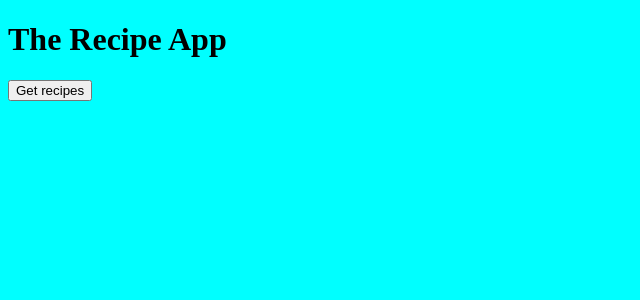
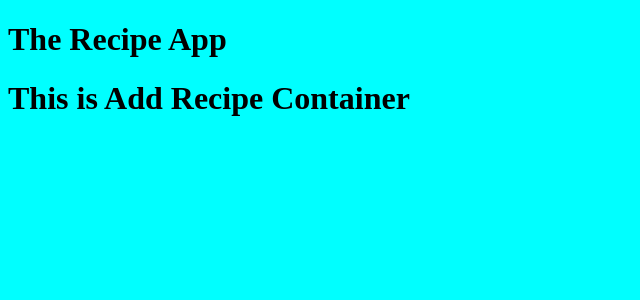
Before and after one commit to Wunderpuss-Photogenicus/Recipedia, a React app: page /addrecipe in a window 1280 px wide. Shown: the top 300 px of the page, without its empty margins (0-640 px from the left). Built offline with nearby package versions, Linux system fonts and the light colour scheme.

Commit message:
added pseudocode for redux thunk, added react router functionality

```diff
--- a/client/App.jsx
+++ b/client/App.jsx
@@ -2,9 +2,9 @@ import React, { Component } from 'react';
 // import Wrapper from './containers/MainContainer.jsx';
 import { render } from 'react-dom';
 import { BrowserRouter, Route, Switch} from 'react-router-dom';
-import store from './store';
-import { Provider } from 'react-redux';
 import LandingPageContainer from './components/LandingPage/LandingPageContainer.jsx'
+import ViewRecipeContainer from './components/ViewRecipe/ViewRecipeContainer.jsx'
+import AddRecipeContainer from './components/AddRecipe/AddRecipeContainer.jsx'
 
 class App extends Component {
   constructor(props) {
@@ -16,14 +16,22 @@ class App extends Component {
   */
   render() {
     return(
-      <Provider store={store}>
-        <LandingPageContainer />
-      </Provider>
+      <Switch>
+        <Route exact path="/">
+          <LandingPageContainer />
+        </Route>
+        <Route path="/addrecipe">
+          <AddRecipeContainer />
+        </Route>
+        <Route path="/viewrecipe">
+          <ViewRecipeContainer />
+        </Route>
+      </Switch>
     )
   }
 }
 
 
-
+//<Route path="/addrecipe" component={AddRecipeContainer} />
 
 export default App;
--- a/client/components/AddRecipe/AddRecipeContainer.jsx
+++ b/client/components/AddRecipe/AddRecipeContainer.jsx
@@ -0,0 +1,21 @@
+import React, { Component } from 'react';
+import * as actions from '../../actions/actions'
+import { connect } from 'react-redux';
+
+class AddRecipeContainer extends Component {
+
+  constructor(props){
+    super(props)
+  }
+
+  render() {
+
+    return (
+      <div>
+        <h1>This is Add Recipe Container</h1>
+      </div>
+    )
+  }
+}
+
+export default AddRecipeContainer;
--- a/client/components/ViewRecipe/ViewRecipeContainer.jsx
+++ b/client/components/ViewRecipe/ViewRecipeContainer.jsx
@@ -1 +1,22 @@
 //page that shows an individual recipe and all of its info
+import React, { Component } from 'react';
+import * as actions from '../../actions/actions'
+import { connect } from 'react-redux';
+
+class ViewRecipeContainer extends Component {
+
+  constructor(props){
+    super(props)
+  }
+
+  render() {
+
+    return (
+      <div>
+        <h1>This is View Recipe Container</h1>
+      </div>
+    )
+  }
+}
+
+export default ViewRecipeContainer;
--- a/client/index.js
+++ b/client/index.js
@@ -2,10 +2,18 @@ import React from 'react';
 import App from './App.jsx';
 import { render } from 'react-dom';
 import './styles/styles.css';
+import { BrowserRouter } from 'react-router-dom';
+import { Provider } from 'react-redux';
+import store from './store';
 
 render(
   // App is wrapped in provider in its own file, where we have our react-router routing for redux
-  <App />, document.getElementById('root')
+  <Provider store={store}>
+    <BrowserRouter>
+      <App />
+    </BrowserRouter>
+  </Provider>,
+  document.getElementById('root')
 );
 
 // ReactDOM.render(<App />, document.getElementById('root'));
```
Also changed, not shown: 1 other file (tests, documents, lock files or other folders).
